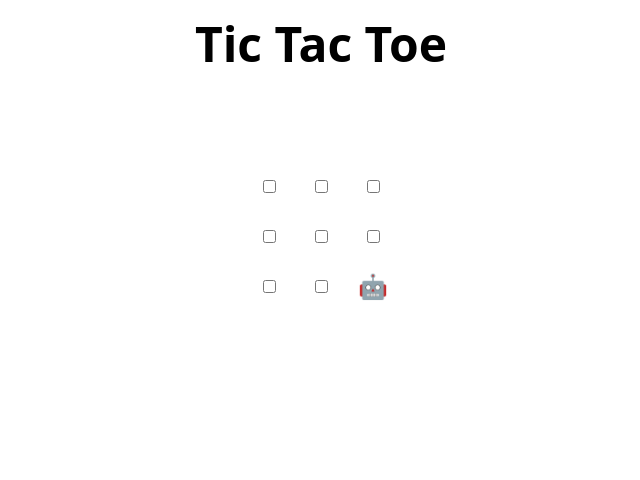
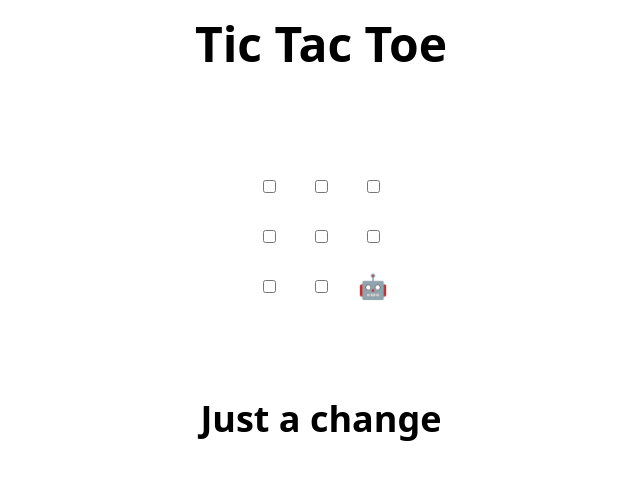
Before and after one commit to Niranchana01/skills-review-pull-requests, a plain HTML site: page index.html in a window 1280 px wide. Shown: the whole page, without its empty margins (319-959 px from the left). Drawn offline with Linux system fonts and the light colour scheme.

Commit message:
Updates index.html

```diff
--- a/index.html
+++ b/index.html
@@ -47,7 +47,7 @@
   </tr>
 </table>
 
-<h2 hidden>Game over, refresh to play again 🧑‍💻 🤖!</h2>
+<h2>Just a change</h2>
 
 <script>
   // Initialization
```
